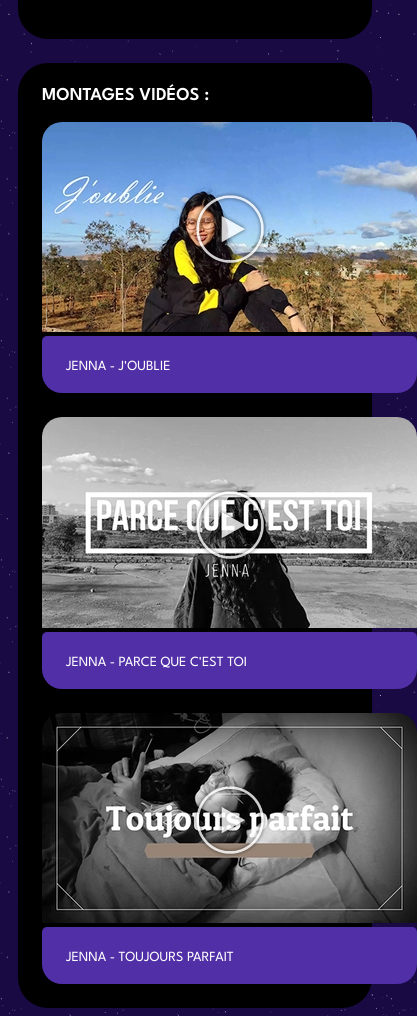
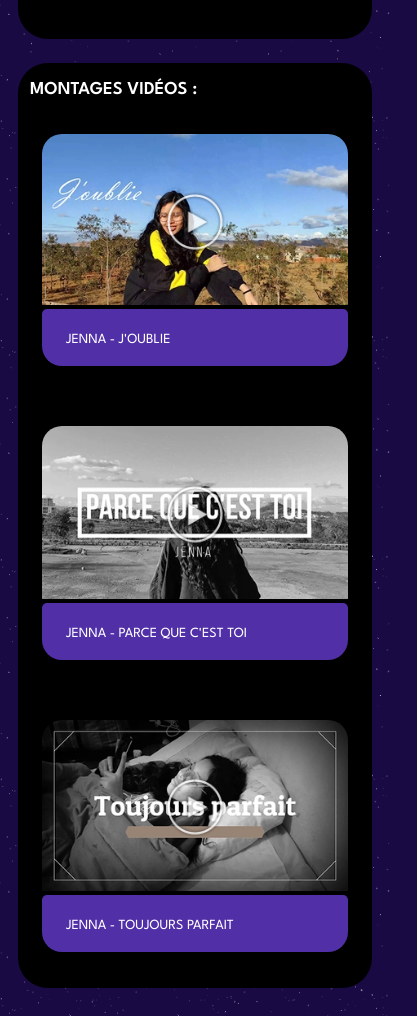
Before and after one commit to Jenna-Wendy/Portefolio, a website: page pages/realisation.html in a window 390 px wide. Shown: the part 2009-3025 px from the top of the page, 417 px wide, since content can reach past the window. Drawn offline with Linux system fonts and the light colour scheme.

Commit message:
responsive

```diff
--- a/jenna/_responsive.scss
+++ b/jenna/_responsive.scss
@@ -149,4 +149,7 @@
     #real {
         margin: $spacing-xxl $spacing-lg 0;
     }
+    .video {
+        padding: $spacing-lg $spacing;
+    }
 }
--- a/jenna/pages/_projects.scss
+++ b/jenna/pages/_projects.scss
@@ -61,13 +61,15 @@
 
         }
     }
-    .proto-btn{
+
+    .proto-btn {
         display: flex;
         flex-wrap: wrap;
         gap: $spacing-2xl;
         justify-content: space-evenly;
     }
-    .proto-box{
+
+    .proto-box {
 
         display: flex;
         flex-wrap: wrap;
@@ -103,17 +105,32 @@
         }
     }
 }
-.video-box{
+
+.video-box {
     display: flex;
     flex-wrap: wrap;
     gap: $spacing-2xl;
     justify-content: space-evenly;
-    .thumb{
+    .video {
+        max-width: 375px;
+        width: 100%;
+        min-width: 275px;
+    }
+
+    .thumb {
         position: relative;
         overflow: hidden;
         border-radius: $bor-ra $bor-ra 5px 5px;
+
+        .preview {
+            width: 100%;
+            height: 100%;
+            object-fit: cover;
+            object-position: 50% 5%;
+        }
     }
-    .play{
+
+    .play {
         max-width: 85px;
         width: 20%;
         min-width: 45px;
@@ -124,14 +141,18 @@
         transform: translate(-50%, -50%) scale(1);
         cursor: pointer;
         transition: transform .25s ease-in-out;
-        &:hover{
+
+        &:hover {
             transform: translate(-50%, -50%) scale(1.1);
         }
+
     }
-    .vid::after{
+
+    .vid::after {
         display: none;
     }
-    .vid{
+
+    .vid {
         display: inline-block;
         border: none;
         box-shadow: none;
@@ -139,7 +160,8 @@
         border-radius: 5px 5px $bor-ra $bor-ra;
         background: $tertiary;
         text-align: left;
-        &:hover{
+
+        &:hover {
             background: $tertiary;
         }
     }
--- a/pages/realisation.html
+++ b/pages/realisation.html
@@ -93,21 +93,21 @@
                 <div class="video-box">
                     <div class="video">
                         <div class="thumb">
-                            <img src="../assets/imgs/Vidéo/1.webp" alt="">
+                            <img src="../assets/imgs/Vidéo/1.webp" alt="" class="preview">
                             <img src="../assets/imgs/play.webp" alt="" class="play">
                         </div>
                         <a class="vid" href="">Jenna - J'oublie</a>
                     </div>
                     <div class="video">
                         <div class="thumb">
-                            <img src="../assets/imgs/Vidéo/2.webp" alt="">
+                            <img src="../assets/imgs/Vidéo/2.webp" alt="" class="preview">
                             <img src="../assets/imgs/play.webp" alt="" class="play">
                         </div>
                         <a class="vid" href="">Jenna - Parce que c'est toi</a>
                     </div>
                     <div class="video">
                         <div class="thumb">
-                            <img src="../assets/imgs/Vidéo/3.webp" alt="">
+                            <img src="../assets/imgs/Vidéo/3.webp" alt="" class="preview">
                             <img src="../assets/imgs/play.webp" alt="" class="play">
                         </div>
                         <a class="vid" href="">Jenna - Toujours parfait</a>
```
Also changed, not shown: assets/styles/main.css.
